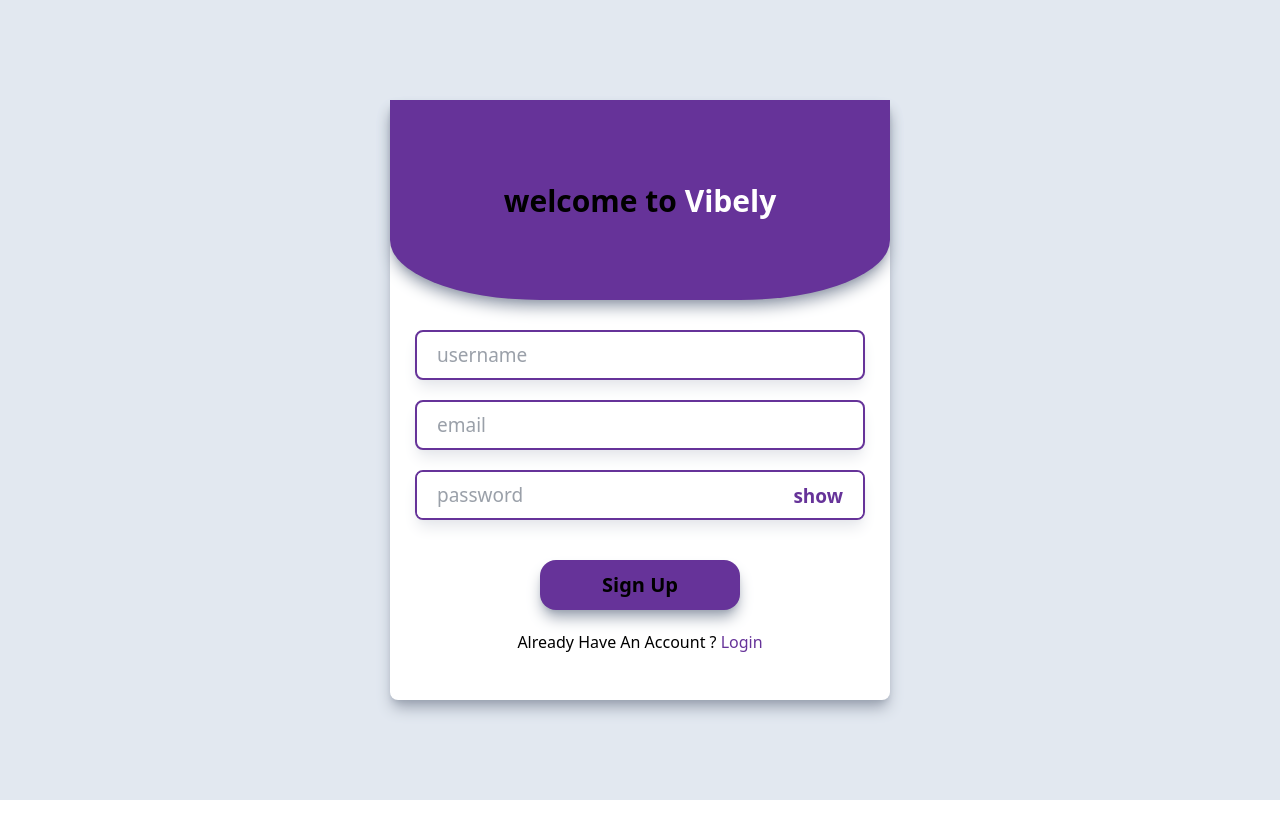
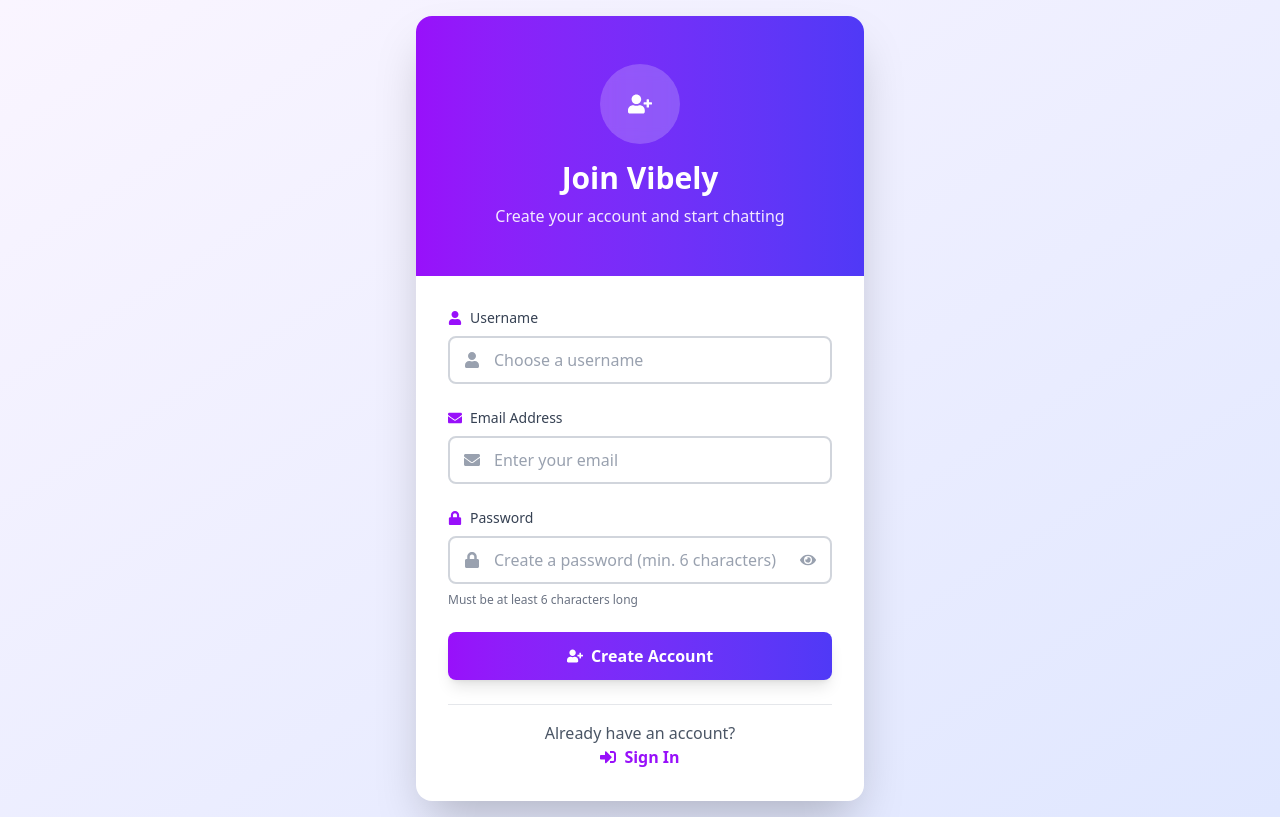
Before and after one commit to Shamoel005/Vibely-live-chat, a React (Vite) app in the folder frontend/: page /signup in a window 1280 px wide. Built offline with nearby package versions, Linux system fonts and the light colour scheme; no server answers.

Commit message:
Update SignUp.jsx

```diff
--- a/frontend/src/pages/SignUp.jsx
+++ b/frontend/src/pages/SignUp.jsx
@@ -1,75 +1,262 @@
+// import axios from 'axios'
+// import React, { useState } from 'react'
+// import { useNavigate } from 'react-router-dom'
+// import { serverUrl } from '../main'
+// import { useDispatch, useSelector } from 'react-redux'
+// import { setUserData } from '../redux/userSlice'
+
+// function SignUp() {
+//     let navigate=useNavigate()
+//     let [show,setShow]=useState(false)
+// let [userName,setUserName]=useState("")
+// let [email,setEmail]=useState("")
+// let [password,setPassword]=useState("")
+// let [loading,setLoading]=useState(false)
+// let [err,setErr]=useState("")
+// let dispatch=useDispatch()
+
+//     const handleSignUp=async (e)=>{
+
+//     e.preventDefault()
+//     const emailRegex = /^[^\s@]+@[^\s@]+\.[^\s@]+$/;
+
+//     if (!userName) {
+//         alert("Username is required.");
+//         return;
+//     }
+//     if (!email || !emailRegex.test(email)) {
+//         alert("Please enter a valid email address.");
+//         return;
+//     }
+//     if (!password || password.length < 6) {
+//         alert("Password must be at least 6 characters long.");
+//         return;
+//     }
+//         setLoading(true)
+//         try {
+//             let result =await axios.post(`${serverUrl}/api/auth/signup`,{
+// userName,email,password
+//             },{withCredentials:true})
+//            dispatch(setUserData(result.data))
+//            navigate("/profile")
+//             setEmail("")
+//             setPassword("")
+//             setLoading(false)
+//             setErr("")
+//         } catch (error) {
+//             console.log(error)
+//             setLoading(false)
+//             setErr(error?.response?.data?.message || "Something went wrong!");
+//         }
+//     }
+
+//   return (
+//     <div className='w-full h-[100vh] bg-slate-200 flex items-center justify-center'>
+//      <div className='w-full max-w-[500px] h-[600px] bg-white rounded-lg shadow-gray-400 shadow-lg flex flex-col gap-[30px]'>
+//         <div className='w-full h-[200px] bg-[#663399] rounded-b-[30%] shadow-gray-400 shadow-lg flex items-center justify-center'>
+//            <h1 className='text-[black] font-bold text-[30px]'>welcome to <span  className='text-white'>Vibely</span></h1>
+//         </div>
+//         <form className='w-full flex flex-col gap-[20px] items-center' onSubmit={handleSignUp}>
+
+//         <input type="text" placeholder='username' className='w-[90%] h-[50px] outline-none border-2 border-[#663399] px-[20px] py-[10px] bg-[white] rounded-lg shadow-gray-200 shadow-lg text-gray-700 text-[19px]' onChange={(e)=>setUserName(e.target.value)} value={userName}/>
+//         <input type="email" placeholder='email' className='w-[90%] h-[50px] outline-none border-2 border-[#663399] px-[20px] py-[10px] bg-[white] rounded-lg shadow-gray-200 shadow-lg text-gray-700 text-[19px]'  onChange={(e)=>setEmail(e.target.value)} value={email}/>
+//         <div className='w-[90%] h-[50px] border-2 border-[#663399] overflow-hidden rounded-lg shadow-gray-200 shadow-lg relative'>
+//         <input type={`${show?"text":"password"}`} placeholder='password' className='w-full h-full outline-none  px-[20px] py-[10px] bg-[white]  text-gray-700 text-[19px]'  onChange={(e)=>setPassword(e.target.value)} value={password}/>
+//         <span className='absolute top-[10px] right-[20px] text-[19px] text-[#663399] font-semibold cursor-pointer' onClick={()=>setShow(prev=>!prev)}>{`${show?"hidden":"show"}`}</span>
+//         </div>
+//         {err && <p className='text-red-500'>{"*" + err}</p>}
+//         <button className='px-[20px] py-[10px] bg-[#663399] rounded-2xl shadow-gray-400 shadow-lg text-[20px] w-[200px] mt-[20px] font-semibold hover:shadow-inner' disabled={loading}>{loading?"Loading...":"Sign Up"}</button>
+//         <p className='cursor-pointer' onClick={()=>navigate("/login")}>Already Have An Account ? <span className='text-[#663399] text-[bold]' >Login</span></p>
+//      </form>
+//      </div>
+
+//     </div>
+//   )
+// }
+
+// export default SignUp
+
+
 import axios from 'axios'
 import React, { useState } from 'react'
 import { useNavigate } from 'react-router-dom'
 import { serverUrl } from '../main'
 import { useDispatch, useSelector } from 'react-redux'
 import { setUserData } from '../redux/userSlice'
+import { FaEye, FaEyeSlash, FaLock, FaEnvelope, FaUser, FaUserPlus, FaSignInAlt } from 'react-icons/fa'
 
 function SignUp() {
-    let navigate=useNavigate()
-    let [show,setShow]=useState(false)
-let [userName,setUserName]=useState("")
-let [email,setEmail]=useState("")
-let [password,setPassword]=useState("")
-let [loading,setLoading]=useState(false)
-let [err,setErr]=useState("")
-let dispatch=useDispatch()
+    let navigate = useNavigate()
+    let [show, setShow] = useState(false)
+    let [userName, setUserName] = useState("")
+    let [email, setEmail] = useState("")
+    let [password, setPassword] = useState("")
+    let [loading, setLoading] = useState(false)
+    let [err, setErr] = useState("")
+    let dispatch = useDispatch()
 
-    const handleSignUp=async (e)=>{
-
+    const handleSignUp = async (e) => {
         e.preventDefault()
         const emailRegex = /^[^\s@]+@[^\s@]+\.[^\s@]+$/;
 
         if (!userName) {
-        alert("Username is required.");
-        return;
+            setErr("Username is required.")
+            return
         }
         if (!email || !emailRegex.test(email)) {
-        alert("Please enter a valid email address.");
-        return;
+            setErr("Please enter a valid email address.")
+            return
         }
         if (!password || password.length < 6) {
-        alert("Password must be at least 6 characters long.");
-        return;
+            setErr("Password must be at least 6 characters long.")
+            return
         }
+
         setLoading(true)
+        setErr("")
         try {
-            let result =await axios.post(`${serverUrl}/api/auth/signup`,{
-userName,email,password
-            },{withCredentials:true})
+            let result = await axios.post(`${serverUrl}/api/auth/signup`, {
+                userName, email, password
+            }, { withCredentials: true })
             dispatch(setUserData(result.data))
             navigate("/profile")
+            setUserName("")
             setEmail("")
             setPassword("")
             setLoading(false)
-            setErr("")
         } catch (error) {
             console.log(error)
             setLoading(false)
-            setErr(error?.response?.data?.message || "Something went wrong!");
+            setErr(error?.response?.data?.message || "Something went wrong! Please try again.")
         }
     }
 
     return (
-    <div className='w-full h-[100vh] bg-slate-200 flex items-center justify-center'>
-     <div className='w-full max-w-[500px] h-[600px] bg-white rounded-lg shadow-gray-400 shadow-lg flex flex-col gap-[30px]'>
-        <div className='w-full h-[200px] bg-[#663399] rounded-b-[30%] shadow-gray-400 shadow-lg flex items-center justify-center'>
-           <h1 className='text-[black] font-bold text-[30px]'>welcome to <span  className='text-white'>Vibely</span></h1>
+        <div className='min-h-screen bg-gradient-to-br from-purple-50 to-indigo-100 flex items-center justify-center p-4'>
+            <div className='w-full max-w-md bg-white rounded-2xl shadow-2xl overflow-hidden transition-all duration-300 hover:shadow-3xl'>
+                {/* Header */}
+                <div className='bg-gradient-to-r from-purple-600 to-indigo-600 py-12 px-6 text-center'>
+                    <div className='w-20 h-20 bg-white/20 rounded-full flex items-center justify-center mx-auto mb-4 backdrop-blur-sm'>
+                        <FaUserPlus className='text-white text-2xl' />
                     </div>
-        <form className='w-full flex flex-col gap-[20px] items-center' onSubmit={handleSignUp}>
+                    <h1 className='text-3xl font-bold text-white mb-2'>Join Vibely</h1>
+                    <p className='text-purple-100'>Create your account and start chatting</p>
+                </div>
 
-        <input type="text" placeholder='username' className='w-[90%] h-[50px] outline-none border-2 border-[#663399] px-[20px] py-[10px] bg-[white] rounded-lg shadow-gray-200 shadow-lg text-gray-700 text-[19px]' onChange={(e)=>setUserName(e.target.value)} value={userName}/>
-        <input type="email" placeholder='email' className='w-[90%] h-[50px] outline-none border-2 border-[#663399] px-[20px] py-[10px] bg-[white] rounded-lg shadow-gray-200 shadow-lg text-gray-700 text-[19px]'  onChange={(e)=>setEmail(e.target.value)} value={email}/>
-        <div className='w-[90%] h-[50px] border-2 border-[#663399] overflow-hidden rounded-lg shadow-gray-200 shadow-lg relative'>
-        <input type={`${show?"text":"password"}`} placeholder='password' className='w-full h-full outline-none  px-[20px] py-[10px] bg-[white]  text-gray-700 text-[19px]'  onChange={(e)=>setPassword(e.target.value)} value={password}/>
-        <span className='absolute top-[10px] right-[20px] text-[19px] text-[#663399] font-semibold cursor-pointer' onClick={()=>setShow(prev=>!prev)}>{`${show?"hidden":"show"}`}</span>
+                {/* Form */}
+                <form className='p-8 space-y-6' onSubmit={handleSignUp}>
+                    {/* Username Input */}
+                    <div className='space-y-2'>
+                        <label className='text-sm font-medium text-gray-700 flex items-center gap-2'>
+                            <FaUser className='text-purple-600' />
+                            Username
+                        </label>
+                        <div className='relative'>
+                            <input
+                                type="text"
+                                placeholder='Choose a username'
+                                className='w-full h-12 px-4 pl-11 pr-4 border-2 border-gray-300 rounded-lg focus:border-purple-500 focus:ring-2 focus:ring-purple-200 transition-all duration-200 bg-white text-gray-700 placeholder-gray-400'
+                                onChange={(e) => setUserName(e.target.value)}
+                                value={userName}
+                                disabled={loading}
+                            />
+                            <FaUser className='absolute left-4 top-1/2 transform -translate-y-1/2 text-gray-400' />
                         </div>
-        {err && <p className='text-red-500'>{"*" + err}</p>}
-        <button className='px-[20px] py-[10px] bg-[#663399] rounded-2xl shadow-gray-400 shadow-lg text-[20px] w-[200px] mt-[20px] font-semibold hover:shadow-inner' disabled={loading}>{loading?"Loading...":"Sign Up"}</button>
-        <p className='cursor-pointer' onClick={()=>navigate("/login")}>Already Have An Account ? <span className='text-[#663399] text-[bold]' >Login</span></p>
+                    </div>
+
+                    {/* Email Input */}
+                    <div className='space-y-2'>
+                        <label className='text-sm font-medium text-gray-700 flex items-center gap-2'>
+                            <FaEnvelope className='text-purple-600' />
+                            Email Address
+                        </label>
+                        <div className='relative'>
+                            <input
+                                type="email"
+                                placeholder='Enter your email'
+                                className='w-full h-12 px-4 pl-11 pr-4 border-2 border-gray-300 rounded-lg focus:border-purple-500 focus:ring-2 focus:ring-purple-200 transition-all duration-200 bg-white text-gray-700 placeholder-gray-400'
+                                onChange={(e) => setEmail(e.target.value)}
+                                value={email}
+                                disabled={loading}
+                            />
+                            <FaEnvelope className='absolute left-4 top-1/2 transform -translate-y-1/2 text-gray-400' />
+                        </div>
+                    </div>
+
+                    {/* Password Input */}
+                    <div className='space-y-2'>
+                        <label className='text-sm font-medium text-gray-700 flex items-center gap-2'>
+                            <FaLock className='text-purple-600' />
+                            Password
+                        </label>
+                        <div className='relative'>
+                            <input
+                                type={show ? "text" : "password"}
+                                placeholder='Create a password (min. 6 characters)'
+                                className='w-full h-12 px-4 pl-11 pr-12 border-2 border-gray-300 rounded-lg focus:border-purple-500 focus:ring-2 focus:ring-purple-200 transition-all duration-200 bg-white text-gray-700 placeholder-gray-400'
+                                onChange={(e) => setPassword(e.target.value)}
+                                value={password}
+                                disabled={loading}
+                            />
+                            <FaLock className='absolute left-4 top-1/2 transform -translate-y-1/2 text-gray-400' />
+                            <button
+                                type="button"
+                                className='absolute right-4 top-1/2 transform -translate-y-1/2 text-gray-400 hover:text-purple-600 transition-colors duration-200'
+                                onClick={() => setShow(prev => !prev)}
+                                disabled={loading}
+                            >
+                                {show ? <FaEyeSlash /> : <FaEye />}
+                            </button>
+                        </div>
+                        <p className='text-xs text-gray-500'>Must be at least 6 characters long</p>
+                    </div>
+
+                    {/* Error Message */}
+                    {err && (
+                        <div className='bg-red-50 border border-red-200 rounded-lg p-3'>
+                            <p className='text-red-600 text-sm flex items-center gap-2'>
+                                <span className='w-2 h-2 bg-red-500 rounded-full'></span>
+                                {err}
+                            </p>
+                        </div>
+                    )}
+
+                    {/* Sign Up Button */}
+                    <button
+                        type="submit"
+                        className='w-full h-12 bg-gradient-to-r from-purple-600 to-indigo-600 text-white font-semibold rounded-lg shadow-lg hover:shadow-xl transform hover:scale-[1.02] transition-all duration-200 flex items-center justify-center gap-2 disabled:opacity-50 disabled:cursor-not-allowed disabled:transform-none'
+                        disabled={loading}
+                    >
+                        {loading ? (
+                            <>
+                                <div className='w-5 h-5 border-2 border-white border-t-transparent rounded-full animate-spin'></div>
+                                Creating Account...
+                            </>
+                        ) : (
+                            <>
+                                <FaUserPlus />
+                                Create Account
+                            </>
+                        )}
+                    </button>
+
+                    {/* Login Link */}
+                    <div className='text-center pt-4 border-t border-gray-200'>
+                        <p className='text-gray-600'>
+                            Already have an account?{' '}
+                            <button
+                                type="button"
+                                onClick={() => navigate("/login")}
+                                className='text-purple-600 font-semibold hover:text-purple-700 transition-colors duration-200 flex items-center justify-center gap-2 mx-auto'
+                                disabled={loading}
+                            >
+                                <FaSignInAlt />
+                                Sign In
+                            </button>
+                        </p>
+                    </div>
                 </form>
             </div>
-
         </div>
     )
 }
```
Lines whose indentation alone changed are shown as unchanged.
